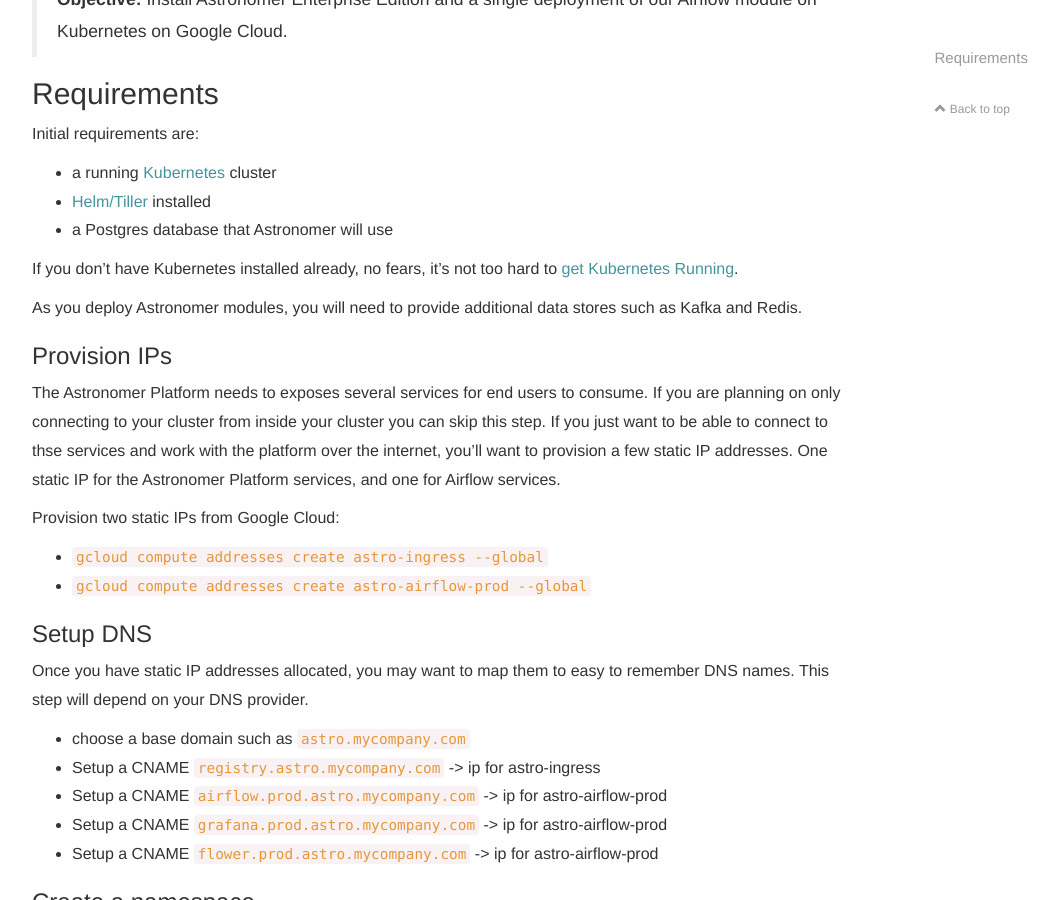
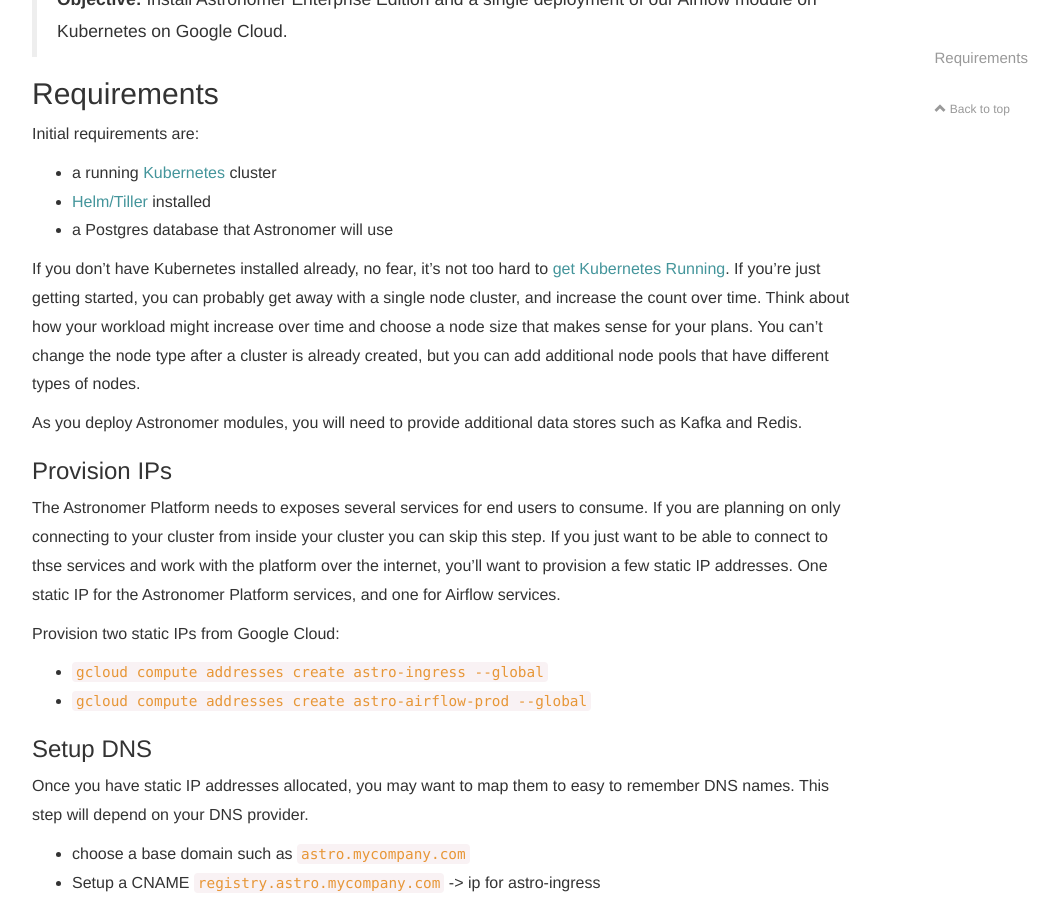
Before and after one commit to skynet/astronomer-ee, a Jekyll site: the page built from docs/pages/guides/google-cloud.md, in a window 1280 px wide and 900 px high, scrolled down 306 px. Shown: the whole window, without its empty margins (38-1097 px from the left). Built offline with Jekyll 4.4.1, drawn with Linux system fonts in a browser that asks for light colours; nearby versions of some CDN libraries; comment, search, counter and statistics services are not loaded.

Commit message:
More updates to GCP

```diff
--- a/docs/pages/guides/google-cloud.md
+++ b/docs/pages/guides/google-cloud.md
@@ -17,8 +17,9 @@ Initial requirements are:
 * [Helm/Tiller](https://github.com/kubernetes/helm) installed
 * a Postgres database that Astronomer will use
 
-If you don't have Kubernetes installed already, no fears, it's not
-too hard to [get Kubernetes Running](/kubernetes).
+If you don't have Kubernetes installed already, no fear, it's not
+too hard to [get Kubernetes Running](https://cloud.google.com/kubernetes-engine/docs/quickstart).
+If you're just getting started, you can probably get away with a single node cluster, and increase the count over time. Think about how your workload might increase over time and choose a node size that makes sense for your plans. You can't change the node type after a cluster is already created, but you can add additional node pools that have different types of nodes.
 
 As you deploy Astronomer modules, you will need to provide additional data stores
 such as Kafka and Redis.
```
